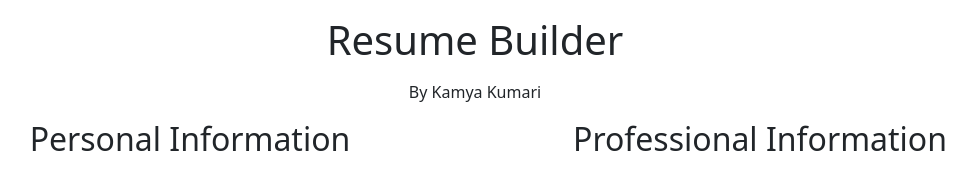
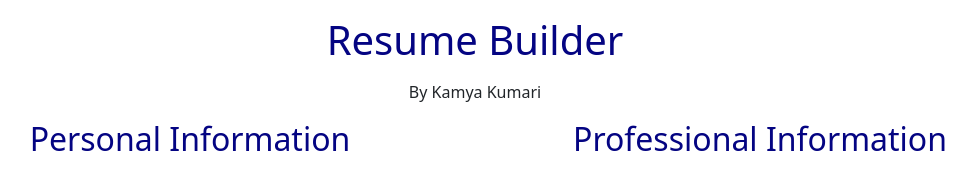
Before and after one commit to Kamya123/Resume-Builder, a plain HTML site: page index.html in a window 1280 px wide. Shown: the whole page, without its empty margins (165-1141 px from the left). Drawn offline with nearby package versions, Linux system fonts and the light colour scheme.

Commit message:
color change

```diff
--- a/index.html
+++ b/index.html
@@ -14,15 +14,15 @@
 <body>
 
     <div class="container">
-        <h1 class="text-center my-3">Resume Builder</h1>
+        <h1 class="text-center my-3 blue-color">Resume Builder</h1>
         <p class="text-center">By Kamya Kumari</p>
         <div class="row">
             <div class="col-md-6">
-                <h2 class="text-center">Personal Information</h2>
+                <h2 class="text-center blue-color">Personal Information</h2>
             </div>
 
             <div class="col-md-6">
-                <h2 class="text-center">Professional Information</h2>
+                <h2 class="text-center blue-color">Professional Information</h2>
             </div>
         </div>
     </div>
--- a/style.css
+++ b/style.css
@@ -0,0 +1,3 @@
+.blue-color {
+    color: rgb(4, 4, 130);
+}
```
